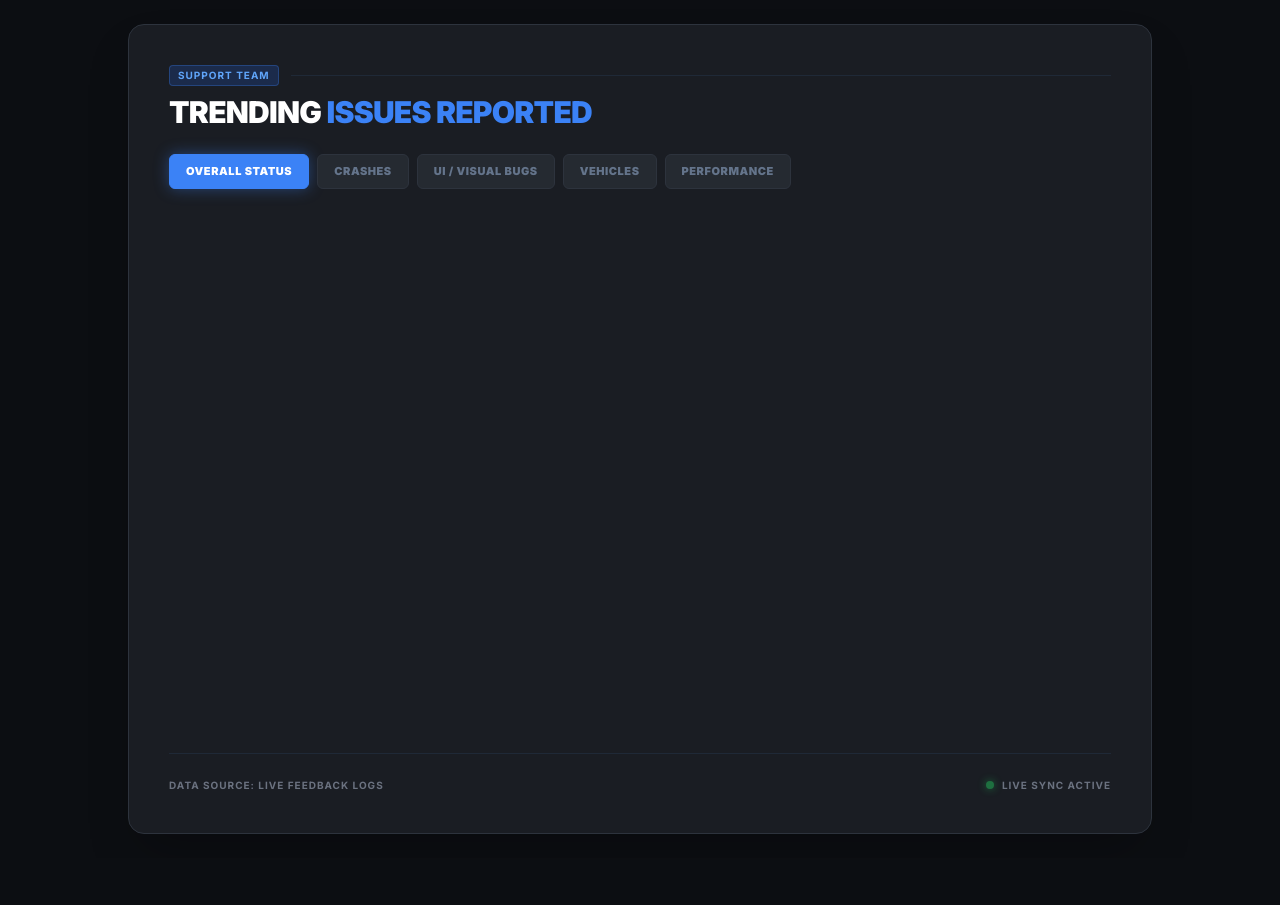
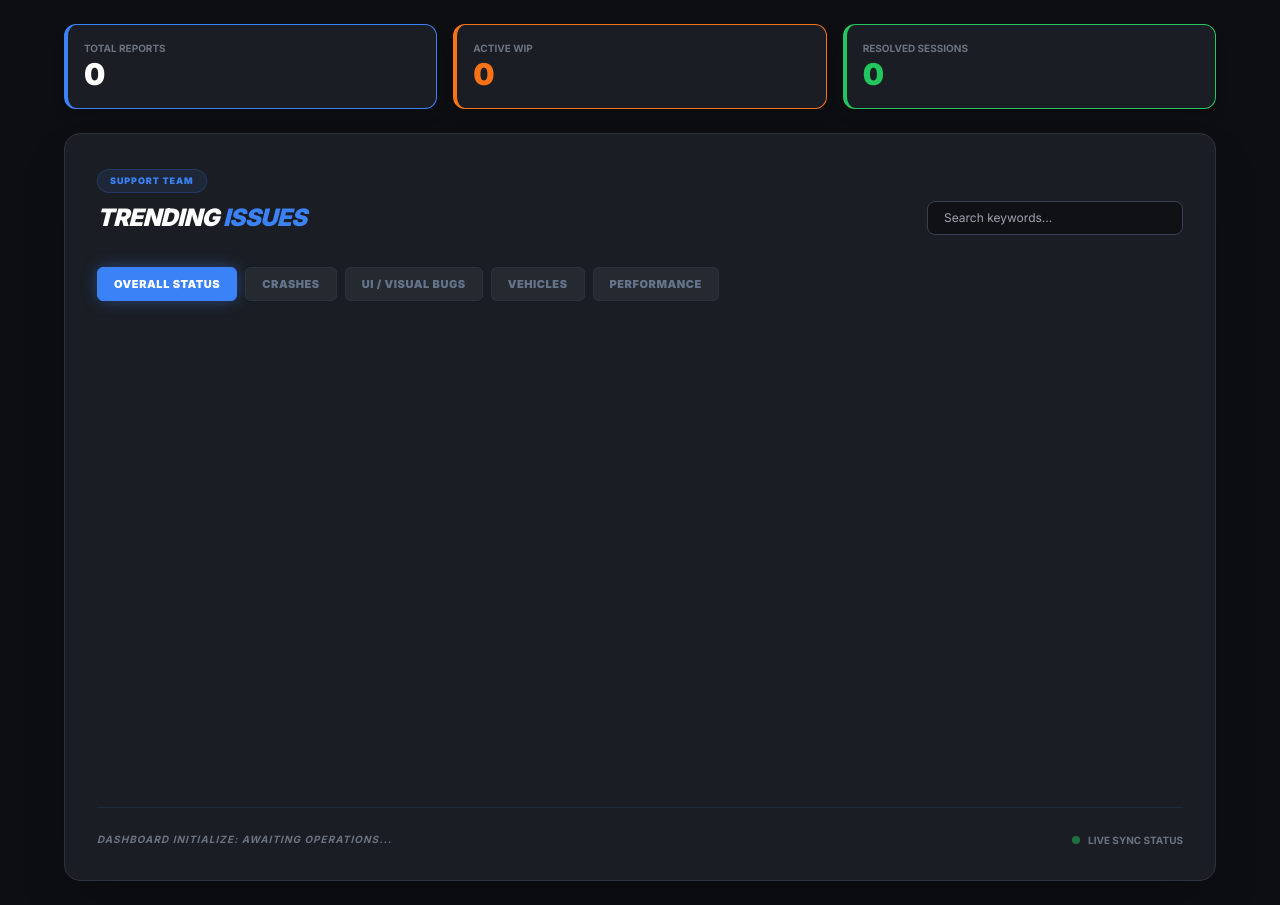
Before and after one commit to JimmyFord/dashboard, a plain HTML site: page index.html in a window 1280 px wide. Before the commit the page ends 858 px from the top, so only its background shows below. Drawn offline with nearby package versions, Linux system fonts and the light colour scheme; no server answers.

Commit message:
Update index.html
jada

```diff
--- a/index.html
+++ b/index.html
@@ -8,109 +8,92 @@
     <script src="https://cdn.jsdelivr.net/npm/chart.js"></script>
     <link href="https://fonts.googleapis.com/css2?family=Inter:wght@400;700;900&display=swap" rel="stylesheet">
     <style>
-        body {
-            background-color: #0c0e12;
-            font-family: 'Inter', sans-serif;
+        body { background-color: #0c0e12; font-family: 'Inter', sans-serif; color: white; margin: 0; }
+        .chart-container { background-color: #1a1d23; border: 1px solid #2d333d; }
+        .tab-btn {
+            padding: 8px 16px; border-radius: 6px; font-size: 11px; font-weight: 800;
+            text-transform: uppercase; letter-spacing: 0.05em; transition: all 0.2s ease;
+            border: 1px solid #2d333d; color: #64748b; background: #252a31;
+            cursor: pointer;
         }
-        .chart-container {
-            background-color: #1a1d23;
-            border: 1px solid #2d333d;
-        }
-        .tab-btn {
-            padding: 8px 16px;
-            border-radius: 6px;
-            font-size: 11px;
-            font-weight: 800;
-            text-transform: uppercase;
-            letter-spacing: 0.05em;
-            transition: all 0.2s ease;
-            border: 1px solid #2d333d;
-            color: #64748b;
-            background: #252a31;
-        }
-        .tab-btn:hover {
-            border-color: #4b5563;
-            color: #ffffff;
-        }
+        .tab-btn:hover { border-color: #4b5563; color: white; }
         .tab-btn.active {
-            background-color: #3b82f6;
-            border-color: #3b82f6;
-            color: white;
+            background-color: #3b82f6; border-color: #3b82f6; color: white;
             box-shadow: 0 0 15px rgba(59, 130, 246, 0.4);
         }
-
-        /* Custom Scrollbar for the Table (Neon Blue) */
-        .custom-scrollbar::-webkit-scrollbar {
-            width: 6px;
-            height: 6px; /* For horizontal scroll */
+        .custom-scrollbar::-webkit-scrollbar { width: 6px; height: 6px; }
+        .custom-scrollbar::-webkit-scrollbar-track { background: #111418; }
+        .custom-scrollbar::-webkit-scrollbar-thumb { background: #3b82f6; border-radius: 10px; }
+        .hidden { display: none; }
+        @keyframes slideIn {
+            from { opacity: 0; transform: translateY(10px); }
+            to { opacity: 1; transform: translateY(0); }
         }
-        .custom-scrollbar::-webkit-scrollbar-track {
-            background: #111418;
-        }
-        .custom-scrollbar::-webkit-scrollbar-thumb {
-            background: #3b82f6;
-            border-radius: 10px;
-        }
-
-        .hidden { display: none; }
-
-        /* Ensure table cells don't squish too much */
-        td, th {
-            min-width: 180px;
-            max-width: 400px;
-            word-wrap: break-word;
-        }
+        .feed-item { animation: slideIn 0.3s ease-out forwards; }
     </style>
 </head>
-<body class="flex items-center justify-center min-h-screen p-6">
+<body class="p-6">
 
-<div class="chart-container w-full max-w-5xl p-10 rounded-2xl shadow-2xl">
+<div class="max-w-6xl mx-auto">
+    <div class="grid grid-cols-1 md:grid-cols-3 gap-4 mb-6">
+        <div class="chart-container p-4 rounded-xl border-l-4 border-blue-500 shadow-lg">
+            <p class="text-[10px] uppercase font-bold text-gray-500">Total Reports</p>
+            <h2 id="stat-total" class="text-3xl font-black">0</h2>
+        </div>
+        <div class="chart-container p-4 rounded-xl border-l-4 border-orange-500 shadow-lg">
+            <p class="text-[10px] uppercase font-bold text-gray-500">Active WIP</p>
+            <h2 id="stat-wip" class="text-3xl font-black text-orange-500">0</h2>
+        </div>
+        <div class="chart-container p-4 rounded-xl border-l-4 border-green-500 shadow-lg">
+            <p class="text-[10px] uppercase font-bold text-gray-500">Resolved Sessions</p>
+            <h2 id="stat-fixed" class="text-3xl font-black text-green-500">0</h2>
+        </div>
+    </div>
 
-    <div class="mb-8">
-        <div class="flex items-center gap-3 mb-2">
-            <span class="bg-blue-600/20 text-blue-400 text-[10px] font-bold px-2 py-0.5 rounded border border-blue-500/30 uppercase tracking-widest">
-                Support Team
-            </span>
-            <div class="h-[1px] flex-1 bg-gray-800"></div>
+    <div class="chart-container w-full p-8 rounded-2xl shadow-2xl relative overflow-hidden">
+
+        <div class="inline-block bg-blue-500/10 text-blue-500 border border-blue-500/20 px-3 py-1 rounded-full text-[9px] font-black tracking-widest uppercase mb-2">
+            Support Team
         </div>
-        <h1 class="text-white text-3xl font-black tracking-tight uppercase mb-6">
-            Trending <span class="text-blue-500">Issues Reported</span>
-        </h1>
 
-        <div class="flex flex-wrap gap-2 mb-4">
+        <div class="flex flex-wrap items-center justify-between gap-4 mb-8">
+            <div>
+                <h1 class="text-white text-2xl font-black tracking-tight uppercase italic">Trending <span class="text-blue-500">Issues</span></h1>
+            </div>
+            <div class="flex gap-2 w-full md:w-auto">
+                <input type="text" id="searchInput" onkeyup="filterTable()" placeholder="Search keywords..."
+                       class="bg-black/40 border border-gray-700 rounded-lg px-4 py-2 text-xs focus:outline-none focus:border-blue-500 w-full md:w-64 text-white">
+            </div>
+        </div>
+
+        <div class="flex flex-wrap gap-2 mb-6">
             <button onclick="switchSheet('overall')" class="tab-btn active" id="btn-overall">Overall Status</button>
             <button onclick="switchSheet('crashes')" class="tab-btn" id="btn-crashes">Crashes</button>
             <button onclick="switchSheet('ui')" class="tab-btn" id="btn-ui">UI / Visual Bugs</button>
             <button onclick="switchSheet('vehicles')" class="tab-btn" id="btn-vehicles">Vehicles</button>
             <button onclick="switchSheet('performance')" class="tab-btn" id="btn-performance">Performance</button>
         </div>
-    </div>
 
-    <div class="h-[500px] w-full relative">
-
-        <div id="graph-wrapper" class="h-full w-full">
-            <canvas id="statsChart"></canvas>
+        <div class="h-[450px] w-full relative">
+            <div id="graph-wrapper" class="h-full w-full"><canvas id="statsChart"></canvas></div>
+            <div id="table-wrapper" class="hidden h-full w-full overflow-auto custom-scrollbar border border-gray-800 rounded-lg bg-black/20">
+                <table class="w-full text-left border-collapse">
+                    <thead class="sticky top-0 bg-[#1a1d23] text-blue-500 text-[10px] uppercase tracking-widest z-20 shadow-md">
+                    <tr id="table-header-row"></tr>
+                    </thead>
+                    <tbody id="table-body" class="text-gray-300 text-sm"></tbody>
+                </table>
+            </div>
         </div>
 
-        <div id="table-wrapper" class="hidden h-full w-full overflow-auto custom-scrollbar border border-gray-800 rounded-lg">
-            <table class="w-full text-left border-collapse">
-                <thead class="sticky top-0 bg-[#1a1d23] text-blue-500 text-[10px] uppercase tracking-widest z-20 shadow-md">
-                <tr id="table-header-row">
-                </tr>
-                </thead>
-                <tbody id="table-body" class="text-gray-300 text-sm">
-                </tbody>
-            </table>
+        <div class="mt-8 pt-6 border-t border-gray-800 flex flex-col md:flex-row justify-between items-center gap-4">
+            <div id="activity-feed" class="text-[10px] font-bold uppercase tracking-widest text-blue-400 flex gap-4 overflow-hidden h-4">
+                <span class="feed-item text-gray-500 italic">Dashboard Initialize: Awaiting Operations...</span>
+            </div>
+            <span class="flex items-center gap-2 text-[10px] text-gray-500 font-bold uppercase">
+                <span class="w-2 h-2 rounded-full bg-green-500 animate-pulse"></span> Live Sync Status
+            </span>
         </div>
-
-    </div>
-
-    <div class="mt-8 flex justify-between items-center text-[10px] text-gray-500 font-bold uppercase tracking-widest border-t border-gray-800 pt-6">
-        <span>Data Source: Live Feedback Logs</span>
-        <span class="flex items-center gap-2">
-            <span class="w-2 h-2 rounded-full bg-green-500 animate-pulse shadow-[0_0_8px_#22c55e]"></span>
-            Live Sync Active
-        </span>
     </div>
 </div>
 
```
